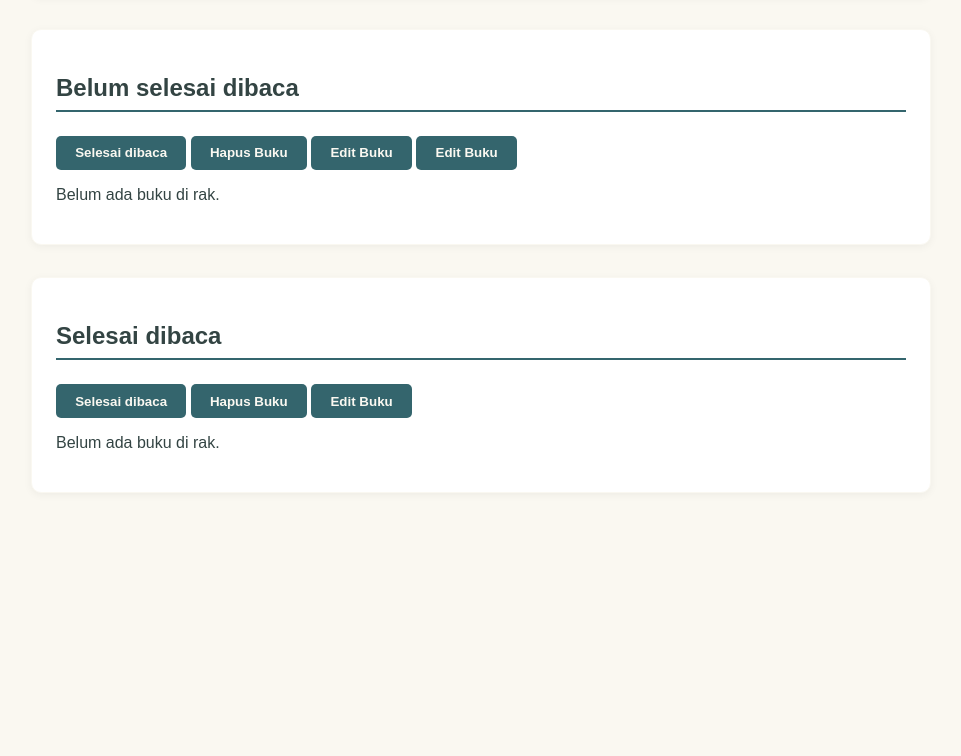
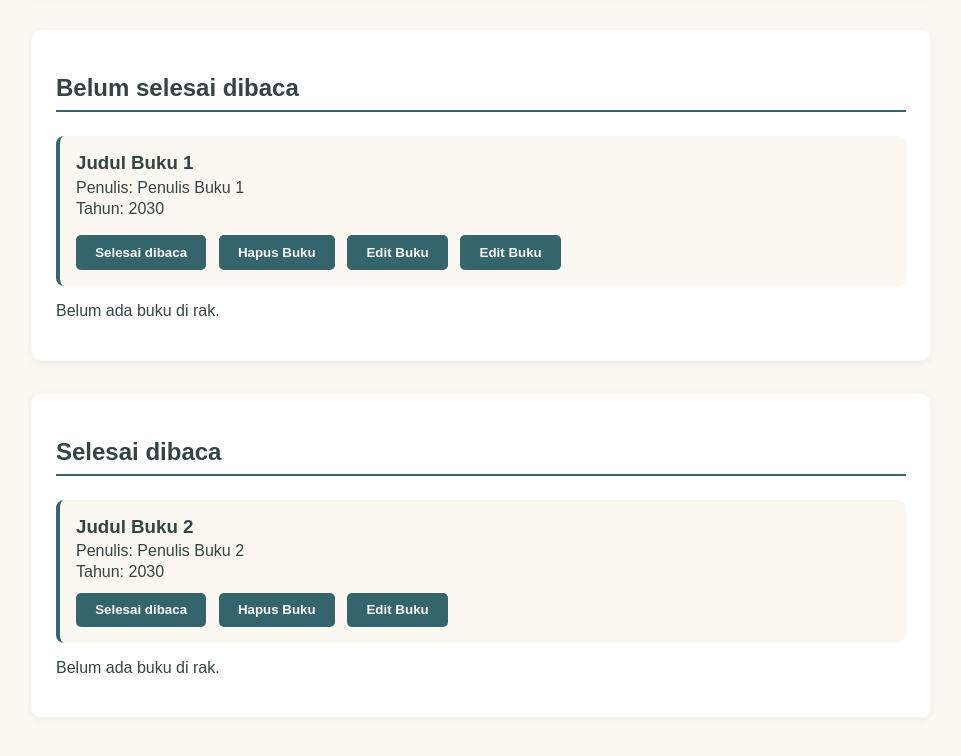
Before and after one commit to yumnazakkiya/bookshelf_shelf_app, a plain HTML site: page index.html in a window 1280 px wide. Shown: the part 827-1583 px from the top of the page, without its empty margins (159-1120 px from the left). Before the commit the page ends 1384 px from the top, so only its background shows below. Drawn offline with Linux system fonts and the light colour scheme.

Commit message:
rapikan komen

```diff
--- a/index.html
+++ b/index.html
@@ -4,21 +4,17 @@
     <meta http-equiv="Content-Type" content="text/html;charset=UTF-8" />
     <meta name="viewport" content="width=device-width, initial-scale=1.0" />
     <title>Bookshelf App</title>
+    <link rel="stylesheet" rel="stylesheet" href="style.css" />
+  </head>
 
-    <!-- Impor script kamu di sini -->
-    <!-- Lampirkan `defer` jika pemanggilan dilakukan dalam <head> -->
-    <!-- <link rel=stylesheet rel="stylesheet" href="styles.css" /> -->
-    <link rel="stylesheet" rel="stylesheet" href="style.css" />
-    <!-- <script defer src="main.js"></script> -->
-  </head>
   <body>
     <header>
       <h1>Bookshelf App</h1>
     </header>
 
     <main>
+
       <!-- START === FORM TAMBAH BUKU === -->
-
       <section>
         <h2>Tambah Buku Baru</h2>
         <form id="bookForm" data-testid="bookForm">
@@ -74,8 +70,8 @@
         </form>
       </section>
       <!-- END === FORM TAMBAH BUKU === -->
+
       <!-- START === FORM PENCARIAN === -->
-
       <section>
         <h2>Cari Buku</h2>
         <form id="searchBook" data-testid="searchBookForm">
@@ -95,26 +91,18 @@
         </form>
       </section>
       <!-- END === FORM PENCARIAN === -->
+
       <!-- === RAK BELUM SELESAI === -->
-
       <section>
         <h2>Belum selesai dibaca</h2>
-
         <div id="incompleteBookList" data-testid="incompleteBookList">
-          <!--
-            Ini adalah struktur HTML untuk masing-masing buku.
-            Pastikan susunan elemen beserta atribut data-testid menyesuaikan seperti contoh ini.
-          -->
-          <!-- <div data-bookid="123123123" data-testid="bookItem"> -->
-
-<!--
-            <div class="book-item" data-bookid="123123123" data-testid="bookItem">
+          <div class="book-item" data-bookid="123123123" data-testid="bookItem">
 
             <h3 data-testid="bookItemTitle">Judul Buku 1</h3>
             <p data-testid="bookItemAuthor">Penulis: Penulis Buku 1</p>
             <p data-testid="bookItemYear">Tahun: 2030</p>
-            <div> -->
-              <button data-testid="bookItemIsCompleteButton">
+            <div>
+          <button data-testid="bookItemIsCompleteButton">
                 Selesai dibaca
               </button>
               <button data-testid="bookItemDeleteButton">Hapus Buku</button>
@@ -126,25 +114,16 @@
         <!--  Tambahan div untuk script utama -->
                 <div id="incompleteBookshelfList"></div>
       </section>
+
       <!-- === RAK SELESAI === -->
-
       <section>
         <h2>Selesai dibaca</h2>
-
         <div id="completeBookList" data-testid="completeBookList">
-          <!--
-            Ini adalah struktur HTML untuk masing-masing buku.
-            Pastikan susunan elemen beserta atribut data-testid menyesuaikan seperti contoh ini.
-          -->
-          <!-- <div data-bookid="456456456" data-testid="bookItem"> -->
-
-<!--
-            <div class="book-item" data-bookid="456456456" data-testid="bookItem">
+           <div class="book-item" data-bookid="456456456" data-testid="bookItem">
 
             <h3 data-testid="bookItemTitle">Judul Buku 2</h3>
             <p data-testid="bookItemAuthor">Penulis: Penulis Buku 2</p>
             <p data-testid="bookItemYear">Tahun: 2030</p>
-            <div> -->
               <button data-testid="bookItemIsCompleteButton">
                 Selesai dibaca
               </button>
@@ -158,6 +137,7 @@
         <div id="completeBookshelfList"></div>
       </section>
     </main>
+
     <script src="main.js"></script>
 
   </body>
```
